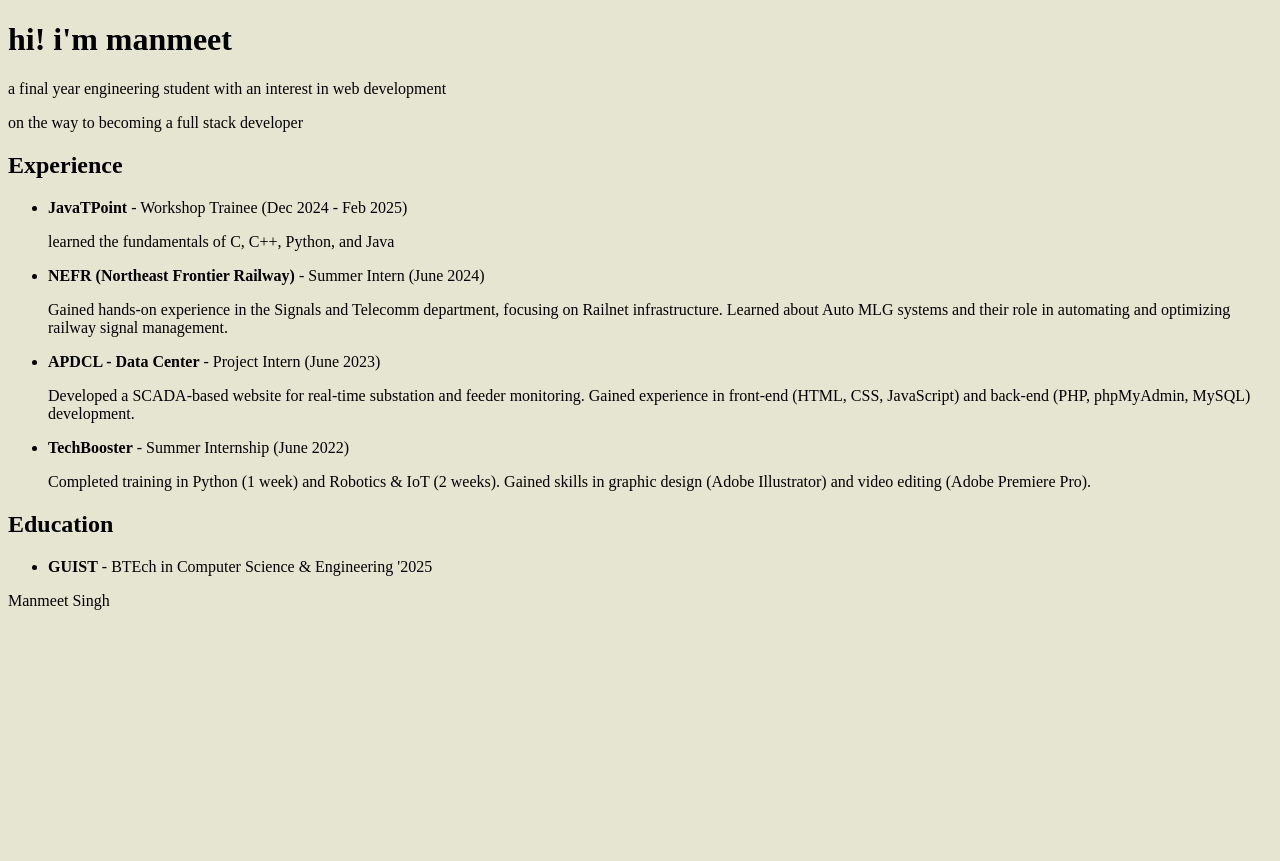
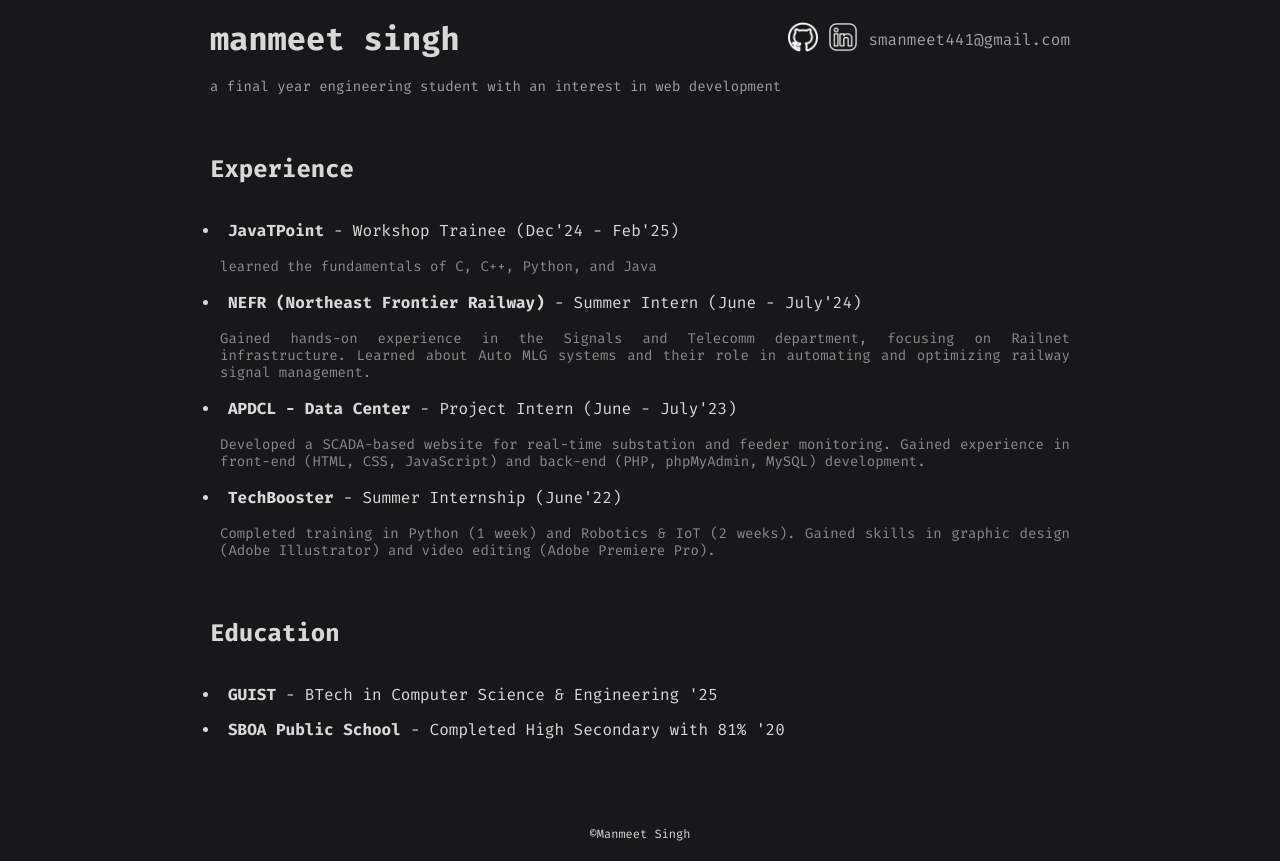
Before and after one commit to cyraxcodes/portfolio, a plain HTML site: page index.html in a window 1280 px wide. Before the commit the page ends 800 px from the top, so only its background shows below. Drawn offline with Linux system fonts and the light colour scheme.

Commit message:
updated html structure, did styling, added icons

```diff
--- a/index.html
+++ b/index.html
@@ -3,31 +3,48 @@
 <head>
     <meta charset="UTF-8">
     <meta name="viewport" content="width=device-width, initial-scale=1.0">
-    <title>My Portfolio</title>
+    <title>portfolio</title>
+    <link rel="preconnect" href="https://fonts.googleapis.com">
+    <link rel="preconnect" href="https://fonts.gstatic.com" crossorigin>
+    <link href="https://fonts.googleapis.com/css2?family=Fira+Mono:wght@400;500;700&family=Fira+Sans:ital,wght@0,100;0,200;0,300;0,400;0,500;0,600;0,700;0,800;0,900;1,100;1,200;1,300;1,400;1,500;1,600;1,700;1,800;1,900&display=swap" rel="stylesheet">
     <link rel="stylesheet" href="./styles/styles.css">
 </head>
 <body>
+
     <header>
-        <h1>hi! i'm manmeet</h1>
-        <p>a final year engineering student with an interest in web development</p>
-        <p>on the way to becoming a full stack developer</p>
+        <div class="header-content">
+            <div class="name">
+                <h1>manmeet singh</h1>
+            </div>
+            <div class="social-links">
+                <a href="https://github.com/cyraxcodes" target="_blank">
+                    <img src="./assets/github.png" alt="GitHub" class="icon">
+                </a>
+                <a href="https://www.linkedin.com/in/manmeet-singh-in/" target="_blank">
+                    <img src="./assets/linkedin.png" alt="Linkedin" class="icon">
+                </a>
+                <a href="mailto:smanmeet441@gmail.com" class="email-link">smanmeet441@gmail.com</a>
+            </div>
+        </div>
+        <p class="subtitle">a final year engineering student with an interest in web development</p>
     </header>
+
     <main>
         <section id="Experience">
             <h2>Experience</h2>
             <ul>
-                <li><strong>JavaTPoint</strong> - Workshop Trainee (Dec 2024 - Feb 2025)</li>
+                <li><strong>JavaTPoint</strong> - Workshop Trainee (Dec'24 - Feb'25)</li>
                 <p>learned the fundamentals of C, C++, Python, and Java</p>
-                <li><strong>NEFR (Northeast Frontier Railway)</strong> - Summer Intern (June 2024)</li>
+                <li><strong>NEFR (Northeast Frontier Railway)</strong> - Summer Intern (June - July'24)</li>
                 <p>Gained hands-on experience in the Signals and Telecomm department,
                     focusing on Railnet infrastructure.
                     Learned about Auto MLG systems and their role in automating and
                     optimizing railway signal management.</p>
-                <li><strong>APDCL - Data Center</strong> - Project Intern (June 2023)</li>
+                <li><strong>APDCL - Data Center</strong> - Project Intern (June - July'23)</li>
                 <p>Developed a SCADA-based website for real-time substation and feeder monitoring.
                     Gained experience in front-end (HTML, CSS, JavaScript) and
                     back-end (PHP, phpMyAdmin, MySQL) development.</p>
-                <li><strong>TechBooster</strong> - Summer Internship (June 2022)</li>
+                <li><strong>TechBooster</strong> - Summer Internship (June'22)</li>
                 <p>Completed training in Python (1 week) and Robotics & IoT (2 weeks).
                     Gained skills in graphic design (Adobe Illustrator) and video editing (Adobe Premiere Pro).</p>
             </ul>
@@ -35,12 +52,13 @@
         <section id="Education">
             <h2>Education</h2>
             <ul>
-                <li><strong>GUIST</strong> - BTEch in Computer Science & Engineering '2025</li>
+                <li><strong>GUIST</strong> - BTech in Computer Science & Engineering '25</li>
+                <li><strong>SBOA Public School</strong> - Completed High Secondary with 81% '20</li>
             </ul>
         </section>
     </main>
     <footer>
-        Manmeet Singh
+        &copy;Manmeet Singh
     </footer>
 </body>
 </html>
--- a/styles/styles.css
+++ b/styles/styles.css
@@ -1,3 +1,116 @@
-body{
-    background-color: rgb(230, 229, 209);
+* {
+    margin: 0;
+    padding: 0;
+    box-sizing: border-box;
 }
+
+body {
+    background-color: rgb(24 24 27);
+    color: #e0e0e0f6;
+    font-family: "Fira Mono", serif;
+    font-weight: 200;
+    text-align: center;
+    margin: 0px auto;
+    padding: 20px;
+    /* border-style: solid; */
+    max-width: 900px;
+}
+
+.icon{
+    width: 30px;
+    height: 30px;
+    filter: invert(1);
+    transition: transform 0.2s ease, opacity 0.2s ease;
+    /* border-style: solid; */
+}
+
+.icon:hover {
+    transform: scale(1.1);
+    opacity: 0.8;
+}
+
+.email-link {
+    font-size: 18px;
+    color: #ffffffce;
+    text-decoration: none;
+    transition: color 0.3s ease, transform 0.3s ease;
+}
+
+.email-link:hover {
+    color: #1DA1F2;
+    transform: scale(1.1);
+}
+
+.header-content{
+    display: flex;
+    justify-content: space-between;
+    /* border-style: solid; */
+    margin-bottom: 8px;
+}
+
+.email-link{
+    color: #a0a0a0;
+    font-size: 1rem;
+}
+.social-links{
+    display: flex;
+    gap: 10px;
+    align-items: center;
+    /* border-style: solid; */
+}
+.subtitle{
+    text-align: justify;
+    /* border-style: solid; */
+}
+
+main{
+    text-align: justify;
+
+}
+
+h2{
+    margin-bottom: 30px;
+}
+
+header p{
+    font-size: 14px;
+    color: #a0a0a0;
+    margin-top: 20px;
+}
+
+main p{
+    font-size: 14px;
+    color: #a0a0a0d7;
+    margin: 10px auto;
+}
+
+li{
+    padding: 8px;
+}
+ul{
+    padding-left: 10px;
+
+}
+#Experience{
+    margin: 60px auto;
+}
+#Education{
+    /* font-size: 20px; */
+    margin: 60px auto;
+}
+footer{
+    margin-top: 80px;
+    font-size: 12px;
+}
+
+@media (max-width: 768px) {
+    .header-content {
+        flex-direction: column;
+        align-items: center;
+        text-align: center;
+    }
+
+    .social-links {
+        margin-top: 10px;
+    }
+}
```
Also changed, not shown: assets/github.png (added), assets/linkedin.png (added).
